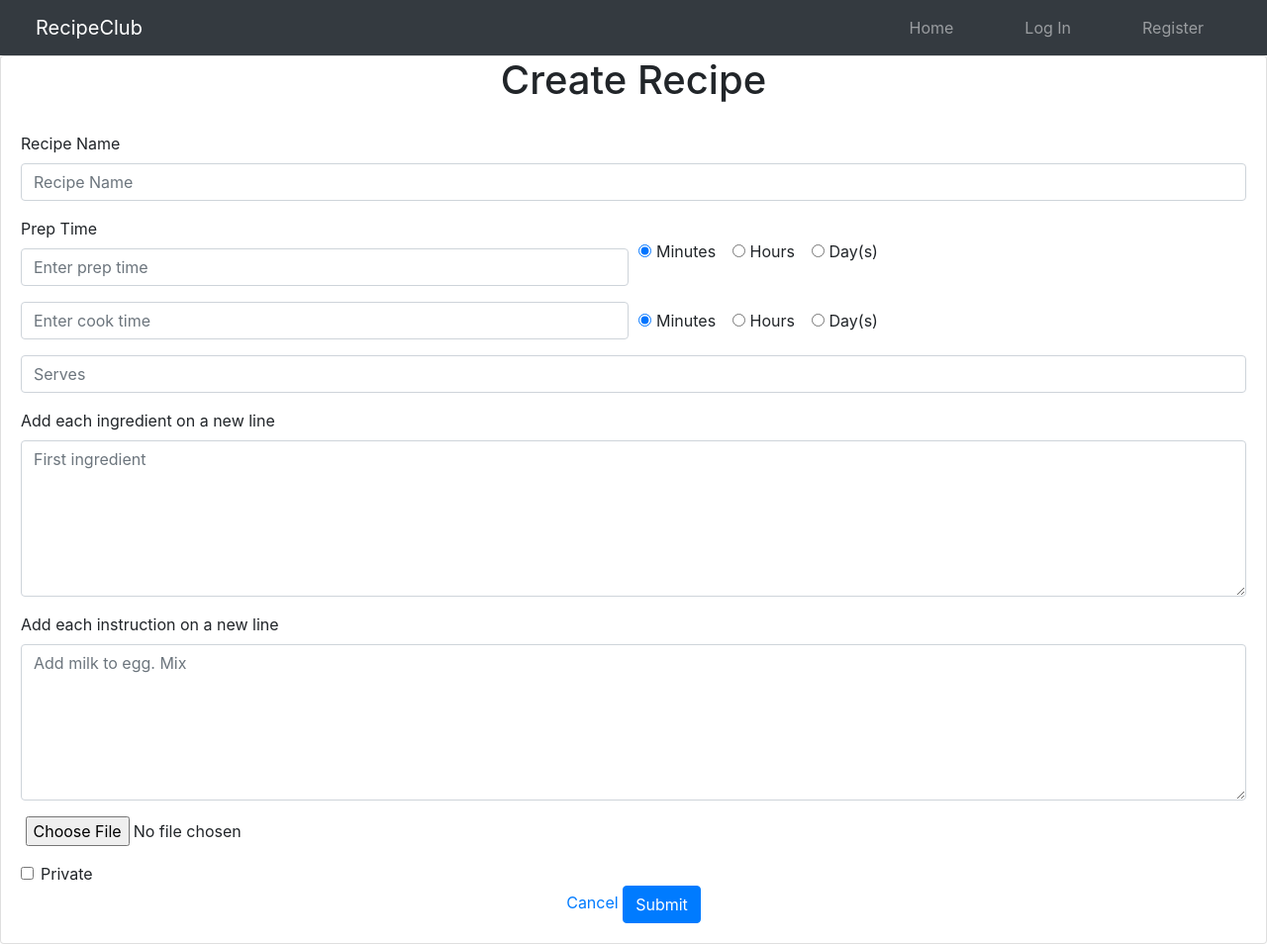
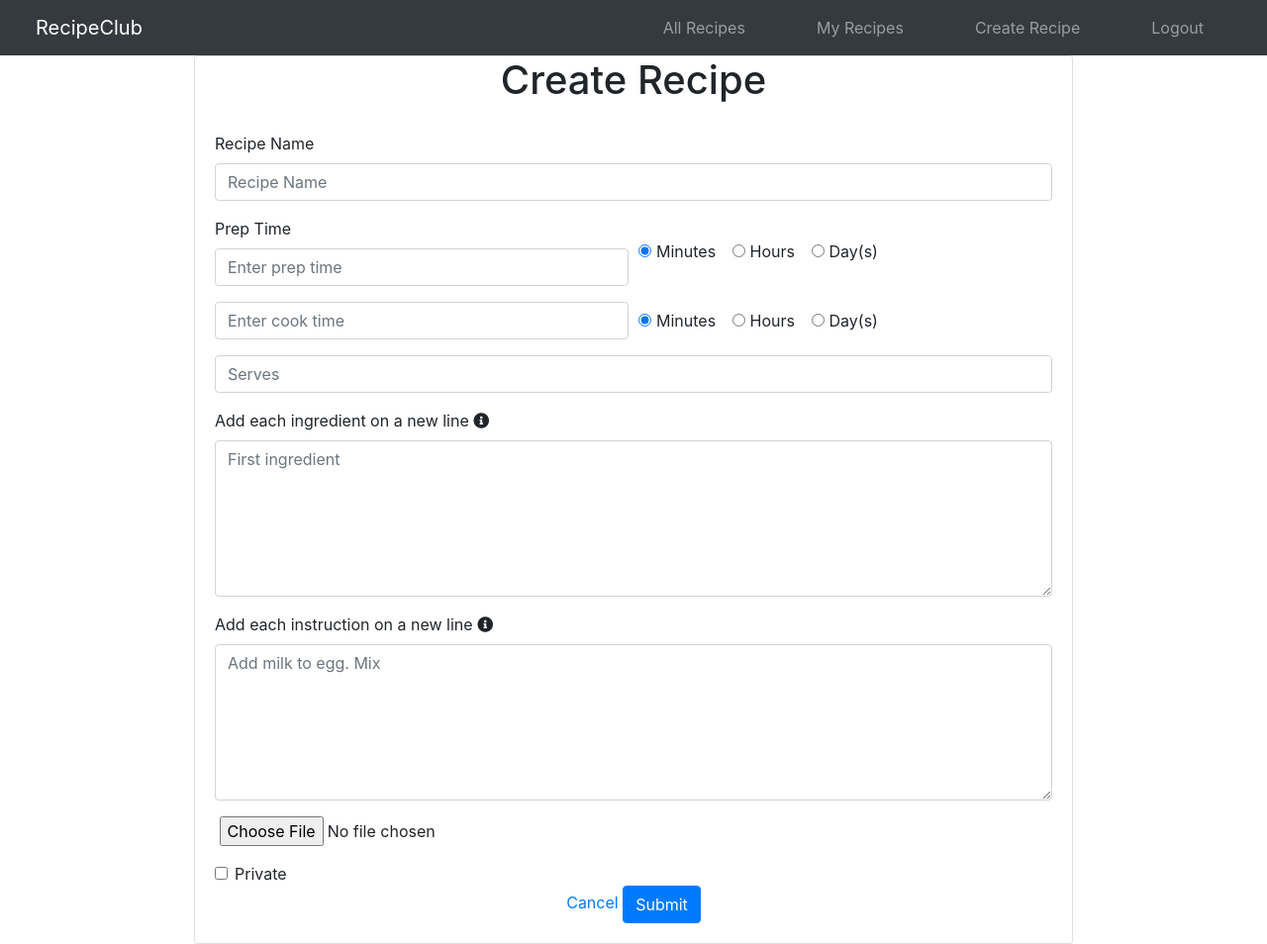
Before and after one commit to Code-Institute-Submissions/Zuhur-milestone3_DecResub, a Flask app: page /create_recipe in a window 1280 px wide. Shown: the whole page at 99% size. Run offline with Flask 2, Linux system fonts and the light colour scheme; the visitor is signed in with stand-in values (Sample User, id 1); some libraries are stand-ins or nearby versions.

Commit message:
Wrap content in container class

```diff
--- a/templates/base.html
+++ b/templates/base.html
@@ -13,26 +13,55 @@
 </head>
 <body>
     <nav class="navbar navbar-dark bg-dark navbar-expand-lg">
-        <a class="navbar-brand" href="#">RecipeClub</a>
+        <a class="navbar-brand" href=" {{url_for('index')}} ">RecipeClub</a>
 
             <button class="navbar-toggler" type="button" data-toggle="collapse" data-target="#navbarTogglerDemo02" aria-controls="navbarTogglerDemo02" aria-expanded="false" aria-label="Toggle navigation">
-                <span class="navbar-toggler-icon"></span>
+                <i class="far fa-user-circle"></i>
             </button>
 
             <div class="collapse navbar-collapse" id="navbarTogglerDemo02">
                 <ul class="navbar-nav ml-auto">
+                    {% if session["user"] %}
+                        <li class="nav-item mr-4">
+                            <a class="nav-link pl-4 pr-4" href=" {{url_for('allrecipes')}} ">All Recipes</a>
+                        </li>
+                        <li class="nav-item mr-4">
+                            <a class="nav-link pl-4 pr-4" href=" #">My Recipes</a>
+                        </li>
+                        <li class="nav-item mr-4">
+                            <a class="nav-link pl-4 pr-4" href=" {{url_for('create_recipe')}} ">Create Recipe</a>
+                        </li>
+                        <div class="dropdown-divider"></div>
+                        <li class="nav-item mr-4">
+                            <a class="nav-link pl-4 pr-4" href=" {{url_for('logout')}} ">Logout</a>
+                        </li>
+
+                    {% else %}
                     <li class="nav-item mr-4">
                         <a class="nav-link pl-4 pr-4" href=" {{url_for('index')}} ">Home</a>
                     </li>
                     <li class="nav-item mr-4">
-                        <a class="nav-link pl-4 pr-4" href=" {{url_for('login')}} ">Log In</a>
+                        <a class="nav-link pl-4 pr-4" href=" {{url_for('register')}} ">Register</a>
                     </li>
                     <li class="nav-item mr-4">
-                        <a class="nav-link pl-4 pr-4" href="#">Register</a>
+                        <a class="nav-link pl-4 pr-4" href=" {{url_for('login')}} ">Login</a>
                     </li>
+                    {% endif %}
+
                 </ul>
             </div>
     </nav>
+    <section>
+        {% with messages = get_flashed_messages() %}
+            {% if messages %}
+                {% for msg in messages %}
+                    <div class= "{{ session['alert'] }}" role="alert">
+                        {{ msg }}
+                    </div>
+                {% endfor %}
+            {% endif %}
+        {% endwith %}
+    </section>
     {% block content %}
     {% endblock%}
 
--- a/templates/create_recipe.html
+++ b/templates/create_recipe.html
@@ -1,7 +1,8 @@
 {% extends "base.html" %}
 
 {% block content%}
-    <div class="card create-recipe-card">
+    <div class="container">
+        <div class="card create-card">
             <h1 class="text-center">Create Recipe</h1>
             <div class="card-body create-recipe-card-body">
                 <form action=" {{url_for('create_recipe')}} " method="POST" enctype="multipart/form-data">
@@ -61,13 +62,17 @@
 
                     <!-- Ingredients -->
                     <div class="form-group">
-                    <label for="ingredients">Add each ingredient on a new line</label>
+                        <label for="ingredients">Add each ingredient on a new line
+                            <i class="fas fa-info-circle" data-toggle="popover" title="Popover title" data-content="And here's some amazing content. It's very engaging. Right?"></i>
+                        </label>
                         <textarea class="form-control" id="ingredients" name="ingredients" rows="6" placeholder="First ingredient"></textarea>
                     </div>
 
                     <!-- Instructions -->
                     <div class="form-group">
-                    <label for="instructions">Add each instruction on a new line</label>
+                        <label for="instructions">Add each instruction on a new line
+                            <i class="fas fa-info-circle" data-toggle="popover" title="Popover title" data-content="And here's some amazing content. It's very engaging. Right?"></i>
+                        </label>
                         <textarea class="form-control" id="instructions" name="instructions" rows="6" placeholder="Add milk to egg. Mix"></textarea>
                     </div>
 
@@ -89,5 +94,6 @@
                 </form>
             </div>
         </div>
+    </div>
 
 {% endblock %}
```
Lines whose indentation alone changed are shown as unchanged.
